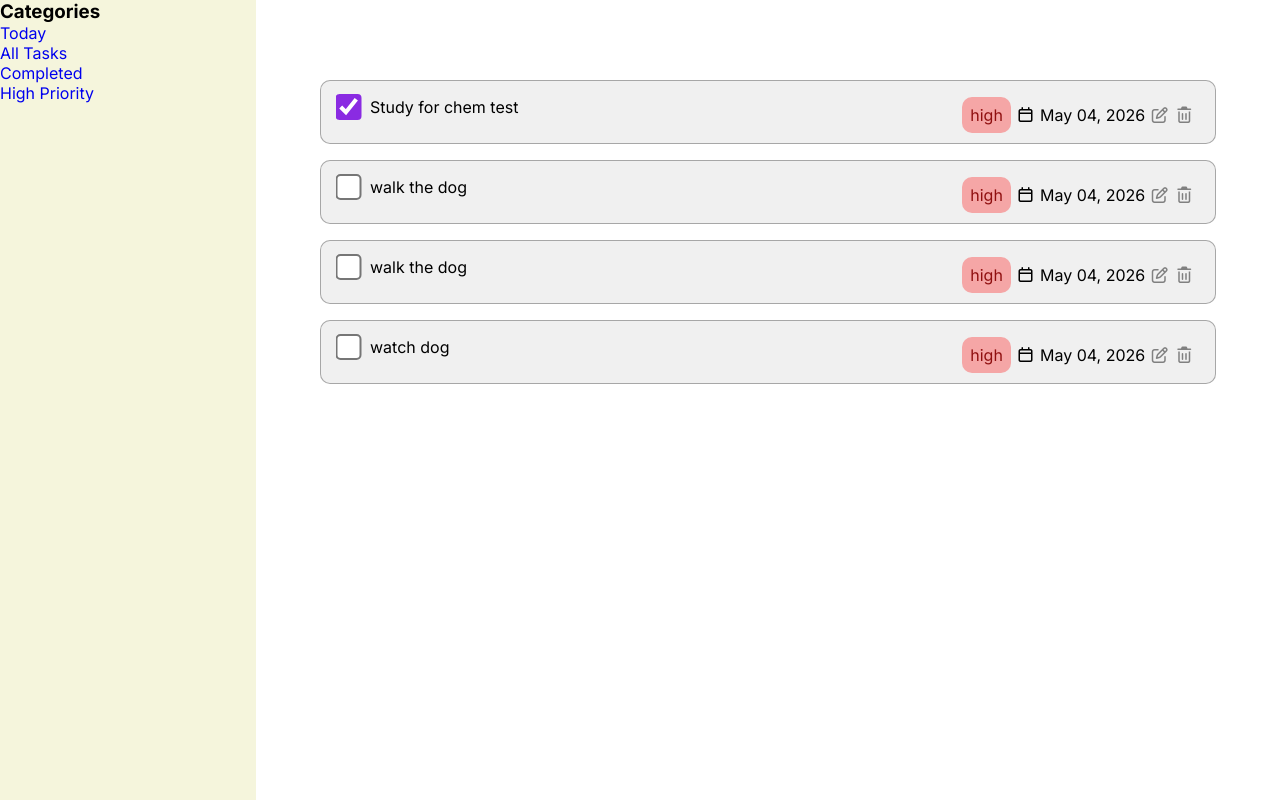
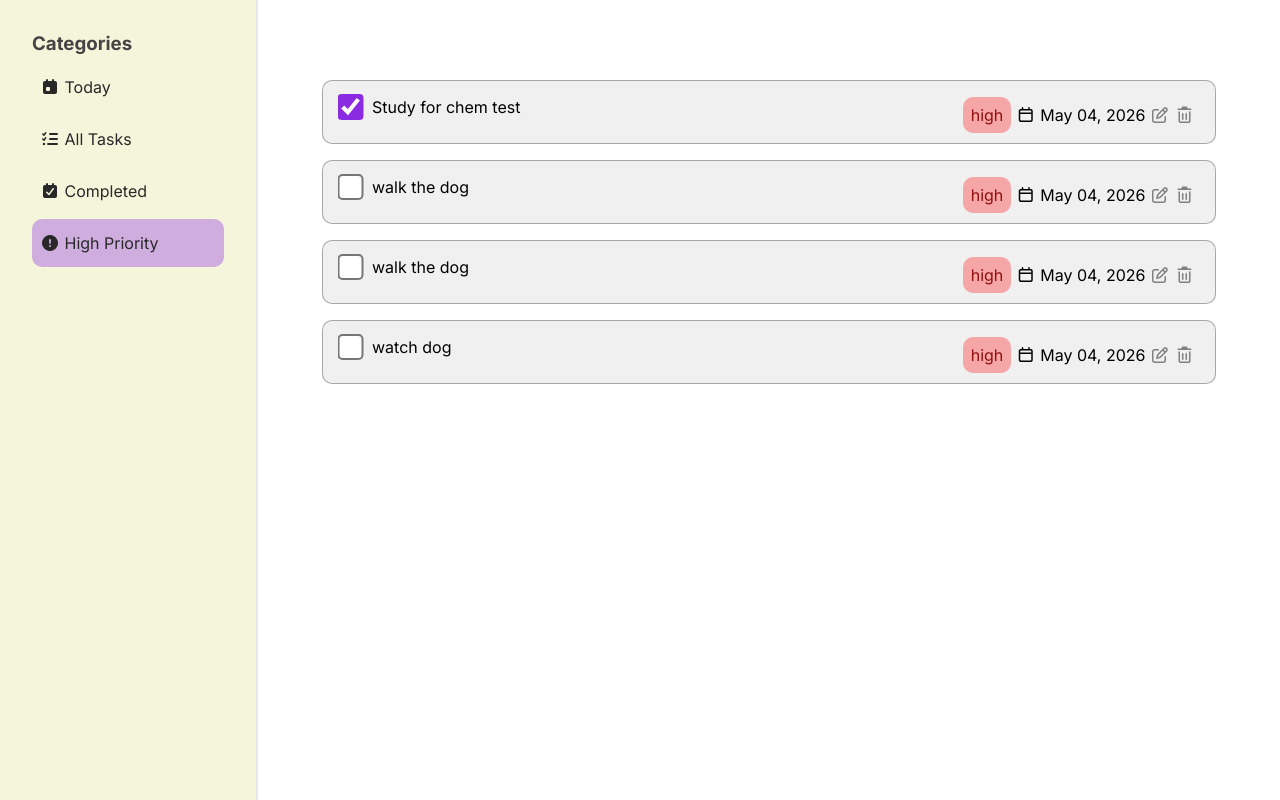
Before and after one commit to keiomarah/to-do-app, a Flask app: page /high-priority-tasks in a window 1280 px wide. Run offline with Flask 3, Linux system fonts and the light colour scheme; a user stored in the database is signed in; some libraries are stand-ins or nearby versions.

Commit message:
Add edit task functionality

```diff
--- a/website/static/add-task.js
+++ b/website/static/add-task.js
@@ -1,22 +1,27 @@
-const addTaskBtn = document.getElementById("add-task-btn");
-const addTaskBtn2 = document.getElementById("add-task-btn2");
+const addTaskBtns = document.querySelectorAll(".add-task-btn");
 const closeDialogBtn = document.getElementById("close-dialog-btn");
 const addTaskDialog = document.getElementById("add-task-dialog");
 
-if (addTaskBtn) {
-  addTaskBtn.addEventListener("click", () => {
+addTaskBtns.forEach((btn) => {
+  btn.addEventListener("click", () => {
     addTaskDialog.showModal();
   });
-}
-
-if (addTaskBtn2) {
-  addTaskBtn2.addEventListener("click", () => {
-    addTaskDialog.showModal();
-  });
-}
+});
 
 if (closeDialogBtn) {
   closeDialogBtn.addEventListener("click", () => {
     addTaskDialog.close();
   });
 }
+
+async function editTask(taskId) {
+  const response = await fetch(`/task/${taskId}`);
+  const task = await response.json();
+
+  document.getElementById("task-id").value = task.id;
+  document.getElementById("task_name").value = task.name;
+  console.log(task.due);
+  document.getElementById("due_date").value = task.due;
+
+  addTaskDialog.showModal();
+}
--- a/website/static/index.css
+++ b/website/static/index.css
@@ -148,12 +148,45 @@
   grid-template-columns: 1fr 4fr;
 }
 
+.sidebar {
+  padding: 2rem;
+  color: rgb(68, 68, 68);
+}
+
+.sidebar ul {
+  list-style: none;
+  display: flex;
+  flex-direction: column;
+  gap: 4px;
+}
+
+.sidebar ul li {
+  display: block;
+  line-height: 3;
+  border-radius: 10px;
+}
+
+.sidebar ul li:first-of-type {
+  margin-top: 4px;
+}
+.sidebar a {
+  display: block;
+  width: 100%;
+  height: 100%;
+  padding-left: 8px;
+  color: rgb(40, 40, 40);
+}
+
+.selected {
+  background-color: rgba(137, 43, 226, 0.356);
+}
 .main-dashboard {
   background-color: white;
   padding: 4rem;
   display: flex;
   flex-direction: column;
   gap: 2rem;
+  border-left: 2px solid rgba(201, 201, 201, 0.447);
 }
 
 .main-dashboard header {
@@ -161,7 +194,8 @@
   justify-content: space-between;
 }
 
-.main-dashboard header button {
+.main-dashboard header button,
+#add-task-btn2 {
   height: 2rem;
   width: 12rem;
 }
--- a/website/templates/completed.html
+++ b/website/templates/completed.html
@@ -1,4 +1,6 @@
-{% extends 'home.html' %} {% block dashboard %}
+{% extends 'home.html'%} {% block tab1 %} {% endblock %} {% block tab2 %} {%
+endblock %} {% block tab3 %}selected{% endblock %} {% block tab4 %} {% endblock
+%} {% block dashboard %}
 <form class="tasks-container">
   <!----------------------------------------------------------------------------------------->
   {% if user.tasks %} {% for task in user.tasks %} {% if task.complete %}
@@ -33,7 +35,7 @@
         {{task.due.strftime("%b %d, %Y")}}
       </div>
       <div class="edit-delete-buttons">
-        <button type="button">
+        <button type="button" onClick="editTask({{ task.id }})">
           <i class="fa-regular fa-pen-to-square"></i>
         </button>
         <button type="button" onClick="deleteTask({{ task.id }})">
--- a/website/templates/high-priority.html
+++ b/website/templates/high-priority.html
@@ -1,4 +1,6 @@
-{% extends "home.html" %} {% block dashboard %}
+{% extends "home.html" %} {% block tab1 %} {% endblock %} {% block tab2 %} {%
+endblock %} {% block tab3 %} {% endblock %} {% block tab4 %}selected{% endblock
+%} {% block dashboard %}
 <form class="tasks-container">
   <!----------------------------------------------------------------------------------------->
   {% if user.tasks %} {% for task in user.tasks %} {% if task.priority == "high"
@@ -34,7 +36,7 @@
         {{task.due.strftime("%b %d, %Y")}}
       </div>
       <div class="edit-delete-buttons">
-        <button type="button">
+        <button type="button" onClick="editTask({{ task.id }})">
           <i class="fa-regular fa-pen-to-square"></i>
         </button>
         <button type="button" onClick="deleteTask({{ task.id }})">
--- a/website/templates/home.html
+++ b/website/templates/home.html
@@ -5,10 +5,17 @@
     <button class="dismiss-btn" id="close-dialog-btn">&times;</button>
   </div>
   <form id="new-task-form" method="POST" action="/add-task">
+    <input type="hidden" id="task-id" name="task_id" />
     <label for="task_name">Task Title</label>
-    <input type="text" id="task_name" name="task_name" />
+    <input type="text" id="task_name" name="task_name" required />
     <label>Due Date</label>
-    <input type="date" id="due_date" name="due_date" placeholder="today" />
+    <input
+      type="date"
+      id="due_date"
+      name="due_date"
+      placeholder="today"
+      required
+    />
     <fieldset class="priority-group">
       <legend>Priority</legend>
       <input type="radio" id="low" name="priority" value="low" />
@@ -29,14 +36,28 @@
   </form>
 </dialog>
 <div class="home-page">
-  <div id="homepage-sidebar">
+  <div id="homepage-sidebar" class="sidebar">
     <div class="logo container"></div>
     <ul class="categories">
       <h3>Categories</h3>
-      <li><a href="/">Today</a></li>
-      <li><a href="/all-tasks">All Tasks</a></li>
-      <li><a href="/completed-tasks">Completed</a></li>
-      <li><a href="/high-priority-tasks">High Priority</a></li>
+      <li class="{% block tab1 %}selected{% endblock %}">
+        <a href="/"><i class="fa-solid fa-calendar-day"></i> Today</a>
+      </li>
+      <li class="{% block tab2 %}{% endblock %}">
+        <a href="/all-tasks"
+          ><i class="fa-solid fa-list-check"></i> All Tasks</a
+        >
+      </li>
+      <li class="{% block tab3 %}{% endblock %}">
+        <a href="/completed-tasks"
+          ><i class="fa-solid fa-calendar-check"></i> Completed</a
+        >
+      </li>
+      <li class="{% block tab4 %}{% endblock %}">
+        <a href="/high-priority-tasks"
+          ><i class="fa-solid fa-circle-exclamation"></i> High Priority</a
+        >
+      </li>
     </ul>
   </div>
   <div id="main-dashboard" class="main-dashboard">
@@ -49,7 +70,7 @@
           <span id="pending-task-counter"></span> pending task(s)
         </p>
       </div>
-      <button class="purple-button" id="add-task-btn">
+      <button class="purple-button add-task-btn">
         <span>&plus;</span> Add new task
       </button>
     </header>
@@ -130,7 +151,7 @@
               {{task.due.strftime("%b %d, %Y")}}
             </div>
             <div class="edit-delete-buttons">
-              <button type="button">
+              <button type="button" onClick="editTask({{ task.id }})">
                 <i class="fa-regular fa-pen-to-square"></i>
               </button>
               <button type="button" onClick="deleteTask({{ task.id }})">
--- a/website/views.py
+++ b/website/views.py
@@ -37,13 +37,21 @@
 @login_required
 def add_task():
     if request.method == 'POST':
+        task_id = request.form.get("task_id")
         task_name = request.form.get('task_name')
         due_date = datetime.strptime(request.form.get('due_date'), "%Y-%m-%d").date()
         priority = request.form.get('priority')
 
-        new_task = Task(task_name=task_name, due=due_date, priority=priority, user_id=current_user.id)
+        if task_id:
+            task = Task.query.get(task_id)
+            task.task_name = task_name
+            task.due = due_date
+            task.priority = priority
+        else:
+            new_task = Task(task_name=task_name, due=due_date, priority=priority, user_id=current_user.id)
 
-        db.session.add(new_task)
+            db.session.add(new_task)
+
         db.session.commit()
 
     return redirect(request.referrer)
@@ -84,3 +92,16 @@
     }
     for task in tasks
     ])
+
+@views.route("/task/<int:task_id>", methods=["GET"])
+def get_task(task_id):
+    task = Task.query.filter_by(id=task_id).first()
+
+    if task:
+        return jsonify(
+    {
+        "id": task.id,
+        "name": task.task_name,
+        "completed": task.complete,
+        "due": task.due.isoformat()
+    })
```
Also changed, not shown: website/templates/all-tasks.html (+5 -3 lines), instance/database.db.
